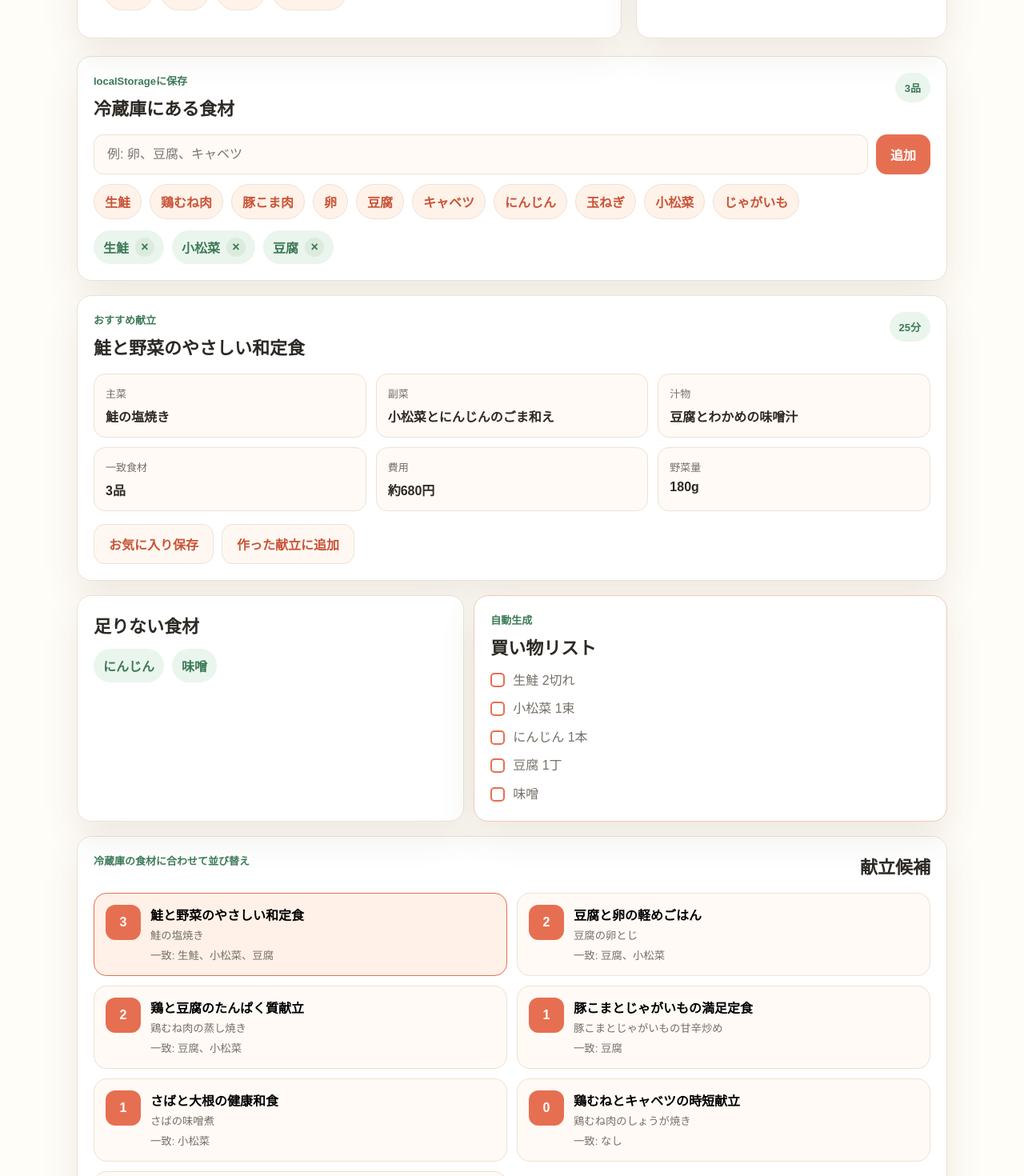
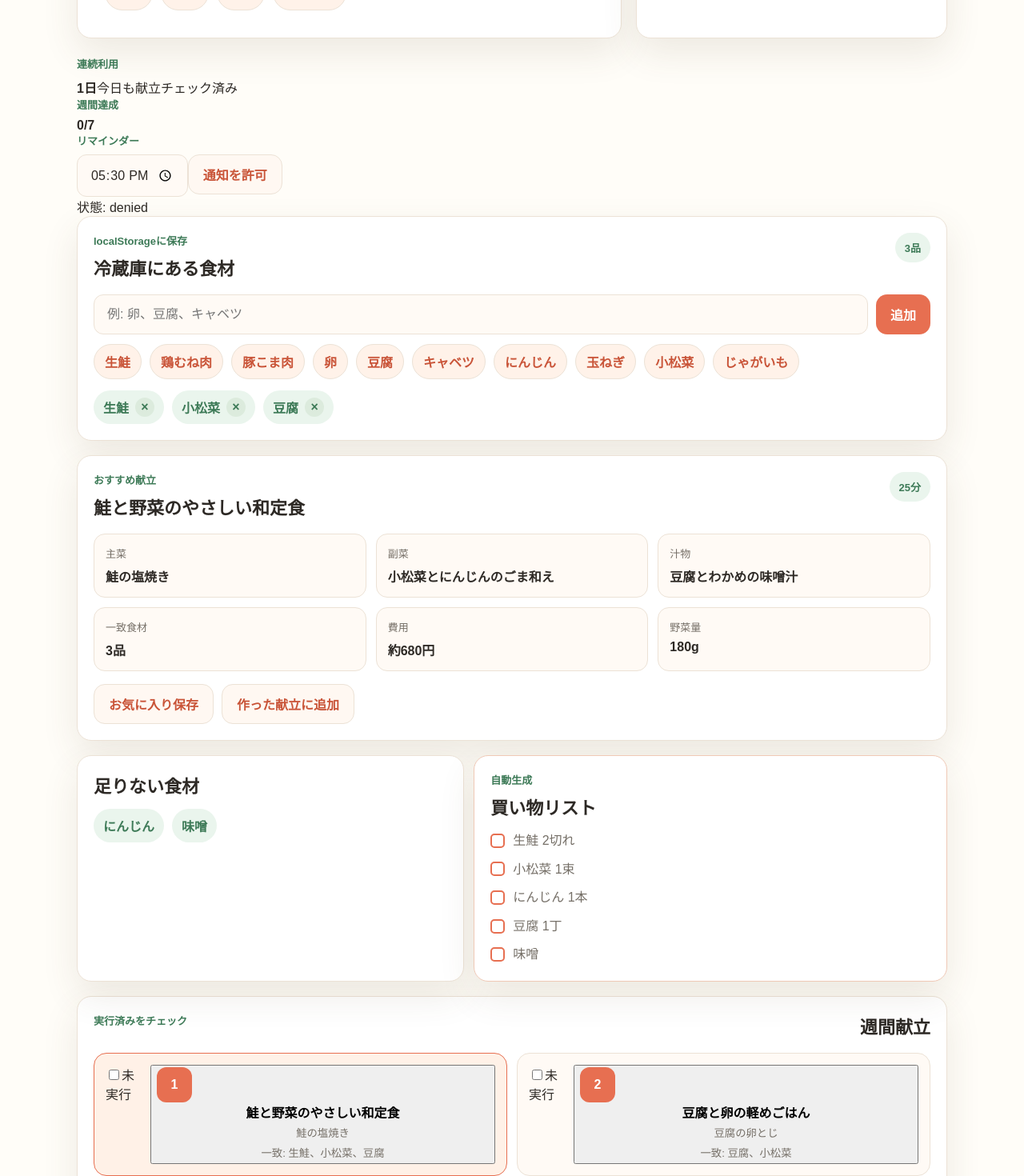
Before and after one commit to hagane990601-ux/20260618, a Next.js app: page / in a window 1280 px wide. Shown: the part 360-1830 px from the top of the page at 80% size. Built offline with nearby package versions, Linux system fonts and the light colour scheme.

Commit message:
Add PWA reminders and weekly progress

```diff
--- a/app/page.tsx
+++ b/app/page.tsx
@@ -1,21 +1,28 @@
 "use client";
 
 import Link from "next/link";
-import { FormEvent, useEffect, useMemo, useState } from "react";
+import { ChangeEvent, FormEvent, useEffect, useMemo, useState } from "react";
 import menuRecipes from "./data/menuRecipes.json";
 
 type MenuRecipe = (typeof menuRecipes)[number];
+type MenuWithMatch = MenuRecipe & { matchCount: number };
 type StoredMenu = MenuRecipe & { savedAt: string };
+type StreakState = { count: number; lastVisitDate: string };
+type WeeklyStatus = Record<string, boolean>;
 
 const STORAGE_KEYS = {
   fridge: "menu-mvp.fridgeIngredients",
   favorites: "menu-mvp.favoriteMenus",
   history: "menu-mvp.cookedHistory",
+  reminder: "menu-mvp.reminder",
+  streak: "menu-mvp.streak",
+  weeklyStatus: "menu-mvp.weeklyStatus",
 };
 
 const presetIngredients = ["生鮭", "鶏むね肉", "豚こま肉", "卵", "豆腐", "キャベツ", "にんじん", "玉ねぎ", "小松菜", "じゃがいも"];
 const benefits = ["時短", "節約", "健康", "野菜多め"];
-const trustPoints = ["冷蔵庫の食材から提案", "買い物リストまで自動表示", "お気に入りと履歴を保存"];
+const trustPoints = ["冷蔵庫の食材から提案", "ホーム画面からすぐ開ける", "リマインダーと達成チェック"];
+const defaultReminder = { enabled: false, time: "17:30", lastNotifiedDate: "" };
 
 function normalize(value: string) {
   return value.trim().toLowerCase();
@@ -33,6 +40,16 @@ function readStorage<T>(key: string, fallback: T): T {
   }
 }
 
+function todayKey(date = new Date()) {
+  return date.toLocaleDateString("ja-JP", { year: "numeric", month: "2-digit", day: "2-digit" });
+}
+
+function yesterdayKey() {
+  const date = new Date();
+  date.setDate(date.getDate() - 1);
+  return todayKey(date);
+}
+
 function matchedIngredients(recipe: MenuRecipe, fridgeIngredients: string[]) {
   const fridgeSet = new Set(fridgeIngredients.map(normalize));
   return recipe.ingredients.filter((ingredient) => fridgeSet.has(normalize(ingredient)));
@@ -43,16 +60,67 @@ function missingIngredients(recipe: MenuRecipe, fridgeIngredients: string[]) {
   return recipe.ingredients.filter((ingredient) => !fridgeSet.has(normalize(ingredient)));
 }
 
+function scheduleReminder(reminderTime: string, selectedMenuTitle: string, onComplete: () => void) {
+  const [hour, minute] = reminderTime.split(":").map(Number);
+  const now = new Date();
+  const nextReminder = new Date();
+  nextReminder.setHours(hour, minute, 0, 0);
+  if (nextReminder <= now) {
+    nextReminder.setDate(nextReminder.getDate() + 1);
+  }
+
+  const delay = nextReminder.getTime() - now.getTime();
+  return window.setTimeout(async () => {
+    const registration = await navigator.serviceWorker?.ready;
+    const title = "今日の献立を見る";
+    const body = `${selectedMenuTitle}をチェックする時間です。`;
+
+    if (registration && "showNotification" in registration && Notification.permission === "granted") {
+      registration.showNotification(title, {
+        body,
+        icon: "/icon-192.svg",
+        badge: "/icon-192.svg",
+        data: { url: "/" },
+      });
+    }
+
+    onComplete();
+  }, delay);
+}
+
 export default function Home() {
   const [fridgeIngredients, setFridgeIngredients] = useState<string[]>([]);
   const [ingredientInput, setIngredientInput] = useState("");
   const [selectedMenuId, setSelectedMenuId] = useState(menuRecipes[0].id);
   const [favorites, setFavorites] = useState<StoredMenu[]>([]);
   const [saveMessage, setSaveMessage] = useState("");
+  const [streak, setStreak] = useState<StreakState>({ count: 1, lastVisitDate: "" });
+  const [weeklyStatus, setWeeklyStatus] = useState<WeeklyStatus>({});
+  const [reminder, setReminder] = useState(defaultReminder);
+  const [notificationStatus, setNotificationStatus] = useState("未設定");
 
   useEffect(() => {
     setFridgeIngredients(readStorage<string[]>(STORAGE_KEYS.fridge, ["生鮭", "小松菜", "豆腐"]));
     setFavorites(readStorage<StoredMenu[]>(STORAGE_KEYS.favorites, []));
+    setWeeklyStatus(readStorage<WeeklyStatus>(STORAGE_KEYS.weeklyStatus, {}));
+    setReminder(readStorage(STORAGE_KEYS.reminder, defaultReminder));
+    setNotificationStatus("Notification" in window ? Notification.permission : "非対応");
+
+    if ("serviceWorker" in navigator) {
+      navigator.serviceWorker.register("/sw.js").catch(() => undefined);
+    }
+
+    const currentStreak = readStorage<StreakState>(STORAGE_KEYS.streak, { count: 0, lastVisitDate: "" });
+    const today = todayKey();
+    const nextStreak =
+      currentStreak.lastVisitDate === today
+        ? currentStreak
+        : {
+            count: currentStreak.lastVisitDate === yesterdayKey() ? currentStreak.count + 1 : 1,
+            lastVisitDate: today,
+          };
+    setStreak(nextStreak);
+    window.localStorage.setItem(STORAGE_KEYS.streak, JSON.stringify(nextStreak));
   }, []);
 
   useEffect(() => {
@@ -63,7 +131,15 @@ export default function Home() {
     window.localStorage.setItem(STORAGE_KEYS.favorites, JSON.stringify(favorites));
   }, [favorites]);
 
-  const suggestedMenus = useMemo(() => {
+  useEffect(() => {
+    window.localStorage.setItem(STORAGE_KEYS.weeklyStatus, JSON.stringify(weeklyStatus));
+  }, [weeklyStatus]);
+
+  useEffect(() => {
+    window.localStorage.setItem(STORAGE_KEYS.reminder, JSON.stringify(reminder));
+  }, [reminder]);
+
+  const suggestedMenus = useMemo<MenuWithMatch[]>(() => {
     return [...menuRecipes]
       .map((recipe) => ({
         ...recipe,
@@ -82,6 +158,18 @@ export default function Home() {
   const selectedMatchedIngredients = matchedIngredients(selectedMenu, fridgeIngredients);
   const selectedMissingIngredients = missingIngredients(selectedMenu, fridgeIngredients);
   const favoriteIds = new Set(favorites.map((menu) => menu.id));
+  const completedCount = suggestedMenus.filter((menu) => weeklyStatus[menu.id]).length;
+  const weeklyProgress = Math.round((completedCount / suggestedMenus.length) * 100);
+
+  useEffect(() => {
+    if (!reminder.enabled || typeof window === "undefined" || !("Notification" in window)) return;
+
+    const reminderId = scheduleReminder(reminder.time, selectedMenu.title, () => {
+      setReminder((current) => ({ ...current, lastNotifiedDate: todayKey() }));
+    });
+
+    return () => window.clearTimeout(reminderId);
+  }, [reminder.enabled, reminder.time, selectedMenu.title]);
 
   const addIngredient = (ingredient: string) => {
     const nextIngredient = ingredient.trim();
@@ -118,7 +206,32 @@ export default function Home() {
     const history = readStorage<StoredMenu[]>(STORAGE_KEYS.history, []);
     const nextHistory = [{ ...recipe, savedAt: new Date().toISOString() }, ...history].slice(0, 20);
     window.localStorage.setItem(STORAGE_KEYS.history, JSON.stringify(nextHistory));
+    setWeeklyStatus((current) => ({ ...current, [recipe.id]: true }));
     setSaveMessage("献立履歴に追加しました");
+  };
+
+  const requestReminder = async () => {
+    if (!("Notification" in window)) {
+      setNotificationStatus("このブラウザは通知に対応していません");
+      return;
+    }
+
+    const permission = await Notification.requestPermission();
+    setNotificationStatus(permission);
+    if (permission === "granted") {
+      setReminder((current) => ({ ...current, enabled: true }));
+      setSaveMessage("リマインダーをONにしました");
+    } else {
+      setSaveMessage("通知が許可されていないため、画面内のお知らせだけ表示します");
+    }
+  };
+
+  const updateReminderTime = (event: ChangeEvent<HTMLInputElement>) => {
+    setReminder((current) => ({ ...current, time: event.target.value }));
+  };
+
+  const toggleWeeklyStatus = (menuId: string) => {
+    setWeeklyStatus((current) => ({ ...current, [menuId]: !current[menuId] }));
   };
 
   return (
@@ -128,7 +241,7 @@ export default function Home() {
           <p className="eyebrow">今日の献立配信MVP</p>
           <h1>冷蔵庫の中身から、夕飯を決める。</h1>
           <p className="lead">
-            食材を保存すると、手元にあるものに合う献立候補を自動で並べ替えます。お気に入りと作った履歴も残せます。
+            食材を保存すると、手元にあるものに合う献立候補を自動で並べ替えます。ホーム画面追加、リマインダー、連続利用日数で続けやすくしました。
           </p>
           <div className="benefit-row" aria-label="献立の目的">
             {benefits.map((benefit) => (
@@ -147,6 +260,31 @@ export default function Home() {
             献立履歴を見る
           </Link>
         </div>
+      </section>
+
+      <section className="habit-grid" aria-label="継続利用の状況">
+        <article className="habit-card">
+          <p className="eyebrow">連続利用</p>
+          <strong>{streak.count}日</strong>
+          <span>今日も献立チェック済み</span>
+        </article>
+        <article className="habit-card">
+          <p className="eyebrow">週間達成</p>
+          <strong>{completedCount}/{suggestedMenus.length}</strong>
+          <div className="progress-track" aria-label={`週間献立の達成率 ${weeklyProgress}%`}>
+            <span style={{ width: `${weeklyProgress}%` }} />
+          </div>
+        </article>
+        <article className="habit-card reminder-card">
+          <p className="eyebrow">リマインダー</p>
+          <div className="reminder-controls">
+            <input aria-label="リマインダー時刻" type="time" value={reminder.time} onChange={updateReminderTime} />
+            <button className="secondary-button" type="button" onClick={requestReminder}>
+              {reminder.enabled ? "通知ON" : "通知を許可"}
+            </button>
+          </div>
+          <span>状態: {notificationStatus}</span>
+        </article>
       </section>
 
       <section className="fridge-card" aria-labelledby="fridge">
@@ -261,28 +399,32 @@ export default function Home() {
         </article>
       </section>
 
-      <section className="weekly-section" aria-labelledby="candidates">
+      <section className="weekly-section" aria-labelledby="weekly">
         <div className="section-title">
-          <p className="eyebrow">冷蔵庫の食材に合わせて並び替え</p>
-          <h2 id="candidates">献立候補</h2>
+          <p className="eyebrow">実行済みをチェック</p>
+          <h2 id="weekly">週間献立</h2>
         </div>
         <div className="weekly-list">
-          {suggestedMenus.map((menu) => (
-            <button
-              key={menu.id}
-              className={`weekly-card ${menu.id === selectedMenu.id ? "is-selected" : ""}`}
-              type="button"
-              onClick={() => setSelectedMenuId(menu.id)}
-              aria-pressed={menu.id === selectedMenu.id}
-            >
-              <span className="day">{menu.matchCount}</span>
+          {suggestedMenus.map((menu, index) => {
+            const isDone = Boolean(weeklyStatus[menu.id]);
+
+            return (
+              <article key={menu.id} className={`weekly-card ${menu.id === selectedMenu.id ? "is-selected" : ""}`}>
+                <label className="weekly-check">
+                  <input type="checkbox" checked={isDone} onChange={() => toggleWeeklyStatus(menu.id)} />
+                  <span>{isDone ? "実行済み" : "未実行"}</span>
+                </label>
+                <button type="button" onClick={() => setSelectedMenuId(menu.id)} aria-pressed={menu.id === selectedMenu.id}>
+                  <span className="day">{index + 1}</span>
                   <span>
                     <strong>{menu.title}</strong>
                     <small>{menu.dishes.main}</small>
                     <small>一致: {matchedIngredients(menu, fridgeIngredients).join("、") || "なし"}</small>
                   </span>
                 </button>
-          ))}
+              </article>
+            );
+          })}
         </div>
       </section>
 
```
Lines whose indentation alone changed are shown as unchanged.
